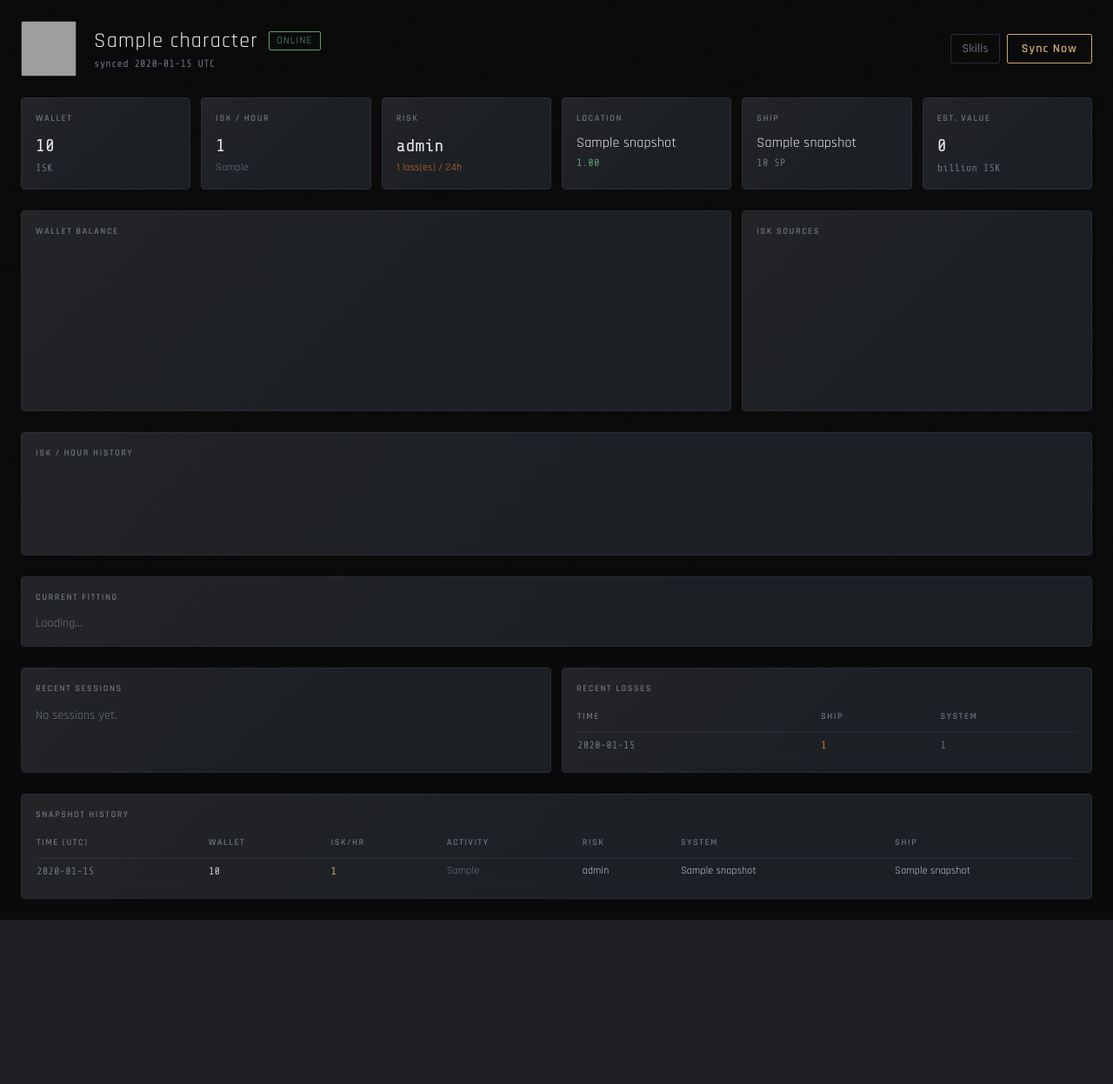
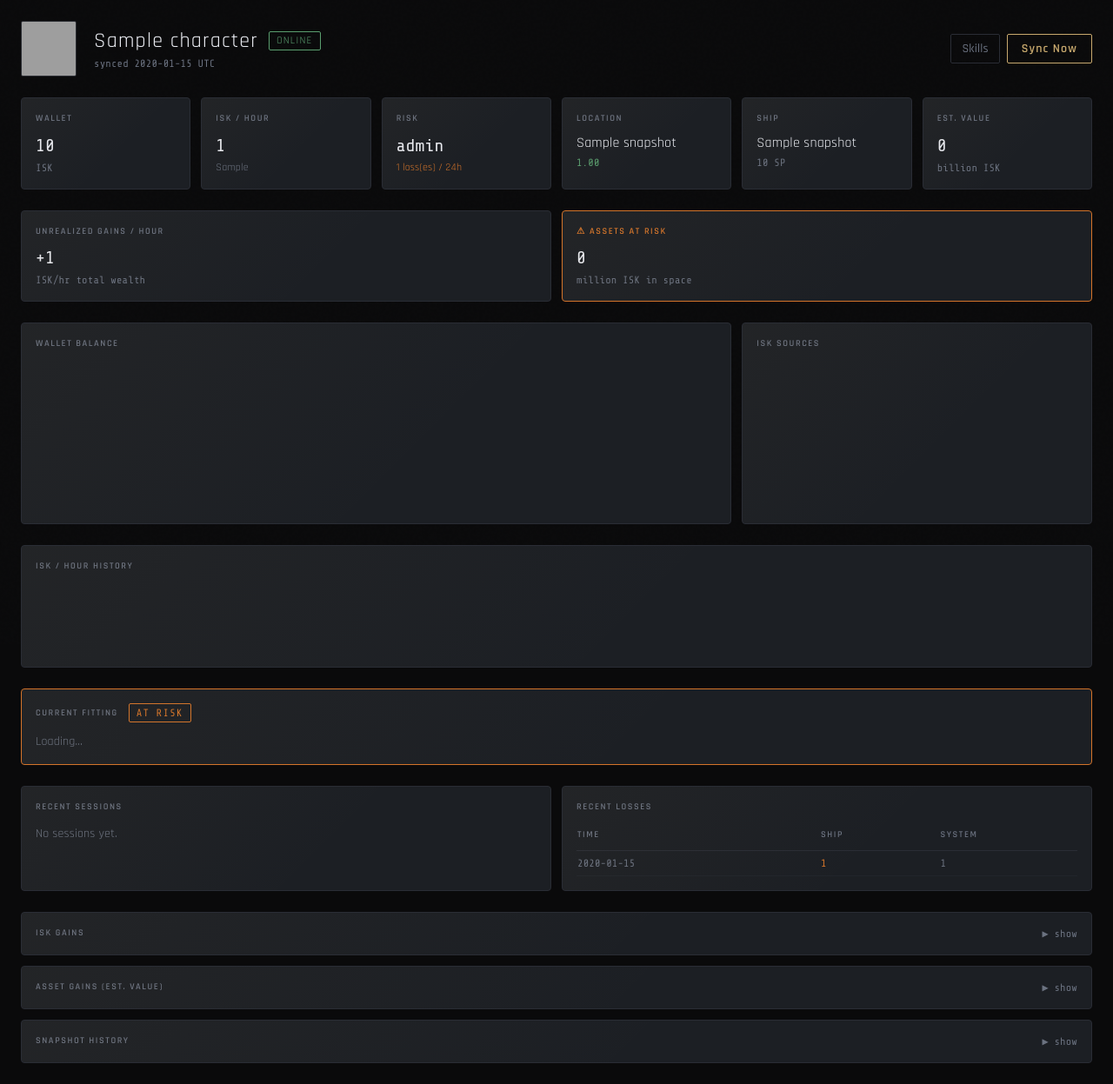
Before and after one commit to jordan-tryon/eve-esi-posthog, a FastAPI app: page /c/1 in a window 1280 px wide. Shown: the part 59-1306 px from the top of the page at 87% size. Before the commit the page ends 1117 px from the top, so only its background shows below. Run offline with FastAPI, Linux system fonts and the light colour scheme; tables that the repository leaves empty hold one stand-in row (values such as "Sample post"); a map, chart or similar area stays blank; some libraries are stand-ins or nearby versions; grey boxes are pictures that could not be loaded.

Commit message:
Add portrait link, expandable gains, at-risk assets, unrealized ISK/hr
- Portrait image on character page now links back to /c/{cid}
- New "Unrealized Gains / Hour" metric card: delta of total estimated
  account value between snapshots / elapsed hours
- New "Assets At Risk" metric card: ship hull + fitted/cargo value when
  character is in space (not docked); fitting panel gains AT RISK badge
- ISK Gains, Asset Gains, and Snapshot History are now collapsible
  sections (hidden by default, toggleable)
- Pipeline computes wealth_isk_hour and at_risk_value each sync

Co-Authored-By: Claude Sonnet 4.6 <noreply@anthropic.com>

```diff
--- a/src/eve_client/store.py
+++ b/src/eve_client/store.py
@@ -124,6 +124,8 @@ class SnapshotStore:
             ("last_login",       "TEXT"),
             ("last_logout",      "TEXT"),
             ("estimated_value",  "REAL"),
+            ("wealth_isk_hour",  "REAL"),
+            ("at_risk_value",    "REAL"),
         ]:
             if col not in existing:
                 self.conn.execute(f"ALTER TABLE snapshots ADD COLUMN {col} {typedef}")
--- a/templates/character.html
+++ b/templates/character.html
@@ -12,8 +12,10 @@
 
 <!-- Header -->
 <div class="flex items-center gap-5 mb-6">
-  <img src="https://images.evetech.net/characters/{{ cid }}/portrait?size=128"
-       class="w-16 h-16 rounded-sm border border-dune-border grayscale flex-shrink-0" style="filter:grayscale(30%)" />
+  <a href="/c/{{ cid }}">
+    <img src="https://images.evetech.net/characters/{{ cid }}/portrait?size=128"
+         class="w-16 h-16 rounded-sm border border-dune-border flex-shrink-0 hover:border-dune-sand transition-colors" style="filter:grayscale(30%)" />
+  </a>
   <div class="flex-1">
     <div class="flex items-center gap-3 flex-wrap mb-0.5">
       <h1 class="font-display font-700 text-2xl text-dune-bright tracking-wider">{{ character.character_name }}</h1>
@@ -40,7 +42,7 @@
 {% endif %}
 
 <!-- Metric cards -->
-<div class="grid grid-cols-2 md:grid-cols-3 lg:grid-cols-6 gap-3 mb-6">
+<div class="grid grid-cols-2 md:grid-cols-3 lg:grid-cols-3 xl:grid-cols-6 gap-3 mb-6">
 
   <div class="card p-4">
     <p class="label mb-2">Wallet</p>
@@ -94,6 +96,26 @@
 
 </div>
 
+<!-- Wealth metrics row -->
+<div class="grid grid-cols-2 gap-3 mb-6">
+  <div class="card p-4">
+    <p class="label mb-2">Unrealized Gains / Hour</p>
+    <p class="metric-val {% if c.wealth_isk_hour and c.wealth_isk_hour > 0 %}sec-high{% elif c.wealth_isk_hour and c.wealth_isk_hour < 0 %}spice{% endif %}">
+      {% if c.wealth_isk_hour is not none %}{{ '{:+,.0f}'.format(c.wealth_isk_hour) }}{% else %}—{% endif %}
+    </p>
+    <p class="text-dune-muted text-xs font-mono mt-0.5">ISK/hr total wealth</p>
+  </div>
+  <div class="card p-4 {% if c.at_risk_value and c.at_risk_value > 0 %}border-dune-spice{% endif %}">
+    <p class="label mb-2" {% if c.at_risk_value and c.at_risk_value > 0 %}style="color:#d4742a"{% endif %}>
+      {% if c.at_risk_value and c.at_risk_value > 0 %}⚠ Assets At Risk{% else %}Assets At Risk{% endif %}
+    </p>
+    <p class="metric-val {% if c.at_risk_value and c.at_risk_value > 0 %}spice{% else %}text-dune-muted{% endif %}">
+      {% if c.at_risk_value and c.at_risk_value > 0 %}{{ '{:,.0f}'.format(c.at_risk_value / 1e6) }}{% else %}0{% endif %}
+    </p>
+    <p class="text-dune-muted text-xs font-mono mt-0.5">million ISK in space</p>
+  </div>
+</div>
+
 <!-- Charts -->
 <div class="grid grid-cols-1 lg:grid-cols-3 gap-3 mb-6">
   <div class="card p-4 lg:col-span-2">
@@ -112,9 +134,14 @@
 </div>
 
 <!-- Fitting -->
-<div class="card p-4 mb-6">
+<div class="card p-4 mb-6 {% if c.at_risk_value and c.at_risk_value > 0 %}border-dune-spice{% endif %}">
   <div class="flex items-center justify-between mb-3">
-    <p class="label">Current Fitting</p>
+    <div class="flex items-center gap-3">
+      <p class="label">Current Fitting</p>
+      {% if c.at_risk_value and c.at_risk_value > 0 %}
+      <span class="text-xs font-mono px-2 py-0.5 rounded-sm border border-dune-spice spice tracking-widest">AT RISK</span>
+      {% endif %}
+    </div>
     <span id="fittingShipName" class="text-dune-muted text-xs font-mono"></span>
   </div>
   <div id="fittingPanel" class="text-dune-muted text-sm">Loading…</div>
@@ -174,10 +201,77 @@
 
 </div>
 
+<!-- ISK Gains (expandable) -->
+<div class="card p-4 mb-3">
+  <button class="w-full flex items-center justify-between" onclick="toggleSection('iskGains')">
+    <p class="label">ISK Gains</p>
+    <span id="iskGainsChevron" class="text-dune-muted text-xs font-mono">▶ show</span>
+  </button>
+  <div id="iskGains" style="display:none" class="mt-3 overflow-x-auto">
+    <table class="w-full text-sm font-display">
+      <thead><tr class="border-b border-dune-border text-left">
+        <th class="pb-2 pr-4 label">Time (UTC)</th>
+        <th class="pb-2 pr-4 label text-right">Wallet</th>
+        <th class="pb-2 pr-4 label text-right">Delta</th>
+        <th class="pb-2 label text-right">ISK/hr</th>
+      </tr></thead>
+      <tbody>
+        {% for s in snapshots[:48] %}
+        <tr class="row border-b border-dune-border border-opacity-30">
+          <td class="py-1.5 pr-4 text-dune-muted font-mono text-xs">{{ s.captured_at[:19].replace('T',' ') }}</td>
+          <td class="py-1.5 pr-4 font-mono text-xs text-right">{% if s.wallet_balance is not none %}{{ '{:,.0f}'.format(s.wallet_balance) }}{% else %}—{% endif %}</td>
+          <td class="py-1.5 pr-4 font-mono text-xs text-right {% if s.isk_hour and s.isk_hour > 0 %}sec-high{% elif s.isk_hour and s.isk_hour < 0 %}spice{% endif %}">
+            {% if s.isk_hour is not none and s.isk_hour != 0 %}{{ '{:+,.0f}'.format(s.isk_hour) }}{% else %}—{% endif %}
+          </td>
+          <td class="py-1.5 font-mono text-xs text-right sand">{% if s.isk_hour %}{{ '{:,.0f}'.format(s.isk_hour) }}{% else %}—{% endif %}</td>
+        </tr>
+        {% else %}
+        <tr><td colspan="4" class="py-6 text-center text-dune-muted">No snapshots yet.</td></tr>
+        {% endfor %}
+      </tbody>
+    </table>
+  </div>
+</div>
+
+<!-- Asset Gains (expandable) -->
+<div class="card p-4 mb-3">
+  <button class="w-full flex items-center justify-between" onclick="toggleSection('assetGains')">
+    <p class="label">Asset Gains (Est. Value)</p>
+    <span id="assetGainsChevron" class="text-dune-muted text-xs font-mono">▶ show</span>
+  </button>
+  <div id="assetGains" style="display:none" class="mt-3 overflow-x-auto">
+    <table class="w-full text-sm font-display">
+      <thead><tr class="border-b border-dune-border text-left">
+        <th class="pb-2 pr-4 label">Time (UTC)</th>
+        <th class="pb-2 pr-4 label text-right">Est. Value</th>
+        <th class="pb-2 pr-4 label text-right">Delta</th>
+        <th class="pb-2 label text-right">Wealth ISK/hr</th>
+      </tr></thead>
+      <tbody>
+        {% for s in snapshots[:48] %}
+        <tr class="row border-b border-dune-border border-opacity-30">
+          <td class="py-1.5 pr-4 text-dune-muted font-mono text-xs">{{ s.captured_at[:19].replace('T',' ') }}</td>
+          <td class="py-1.5 pr-4 font-mono text-xs text-right">{% if s.estimated_value %}{{ '{:,.0f}'.format(s.estimated_value / 1e6) }}M{% else %}—{% endif %}</td>
+          <td class="py-1.5 pr-4 font-mono text-xs text-right {% if s.wealth_isk_hour and s.wealth_isk_hour > 0 %}sec-high{% elif s.wealth_isk_hour and s.wealth_isk_hour < 0 %}spice{% endif %}">
+            {% if s.wealth_isk_hour is not none and s.wealth_isk_hour != 0 %}{{ '{:+,.0f}'.format(s.wealth_isk_hour) }}{% else %}—{% endif %}
+          </td>
+          <td class="py-1.5 font-mono text-xs text-right sand">{% if s.wealth_isk_hour %}{{ '{:,.0f}'.format(s.wealth_isk_hour) }}{% else %}—{% endif %}</td>
+        </tr>
+        {% else %}
+        <tr><td colspan="4" class="py-6 text-center text-dune-muted">No snapshots yet.</td></tr>
+        {% endfor %}
+      </tbody>
+    </table>
+  </div>
+</div>
+
 <!-- Snapshot history -->
 <div class="card p-4">
-  <p class="label mb-3">Snapshot History</p>
-  <div class="overflow-x-auto">
+  <button class="w-full flex items-center justify-between" onclick="toggleSection('snapshotHistory')">
+    <p class="label">Snapshot History</p>
+    <span id="snapshotHistoryChevron" class="text-dune-muted text-xs font-mono">▶ show</span>
+  </button>
+  <div id="snapshotHistory" style="display:none" class="mt-3 overflow-x-auto">
     <table class="w-full text-sm font-display">
       <thead><tr class="border-b border-dune-border text-left">
         <th class="pb-2 pr-4 label">Time (UTC)</th>
@@ -220,6 +314,14 @@ Chart.defaults.color         = MUTED;
 Chart.defaults.borderColor   = BORDER;
 Chart.defaults.font.family   = 'Share Tech Mono';
 Chart.defaults.font.size     = 11;
+
+function toggleSection(id) {
+  const el  = document.getElementById(id);
+  const chv = document.getElementById(id + 'Chevron');
+  const open = el.style.display === 'none';
+  el.style.display  = open ? 'block' : 'none';
+  chv.textContent   = open ? '▼ hide' : '▶ show';
+}
 
 async function loadCharts() {
   const snaps = await (await fetch(`/api/c/${CID}/history`)).json();
```
Also changed, not shown: src/eve_client/hourly_pipeline.py (+29 -0 lines).
